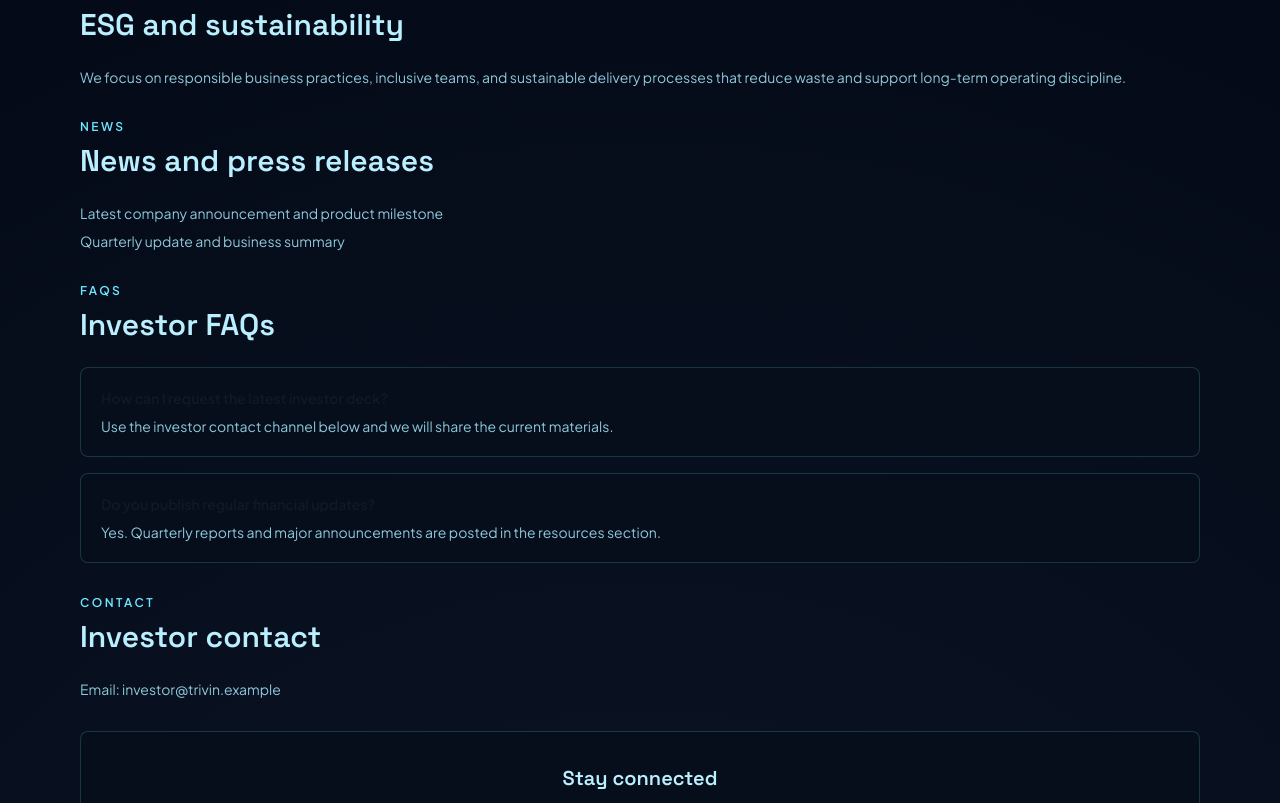
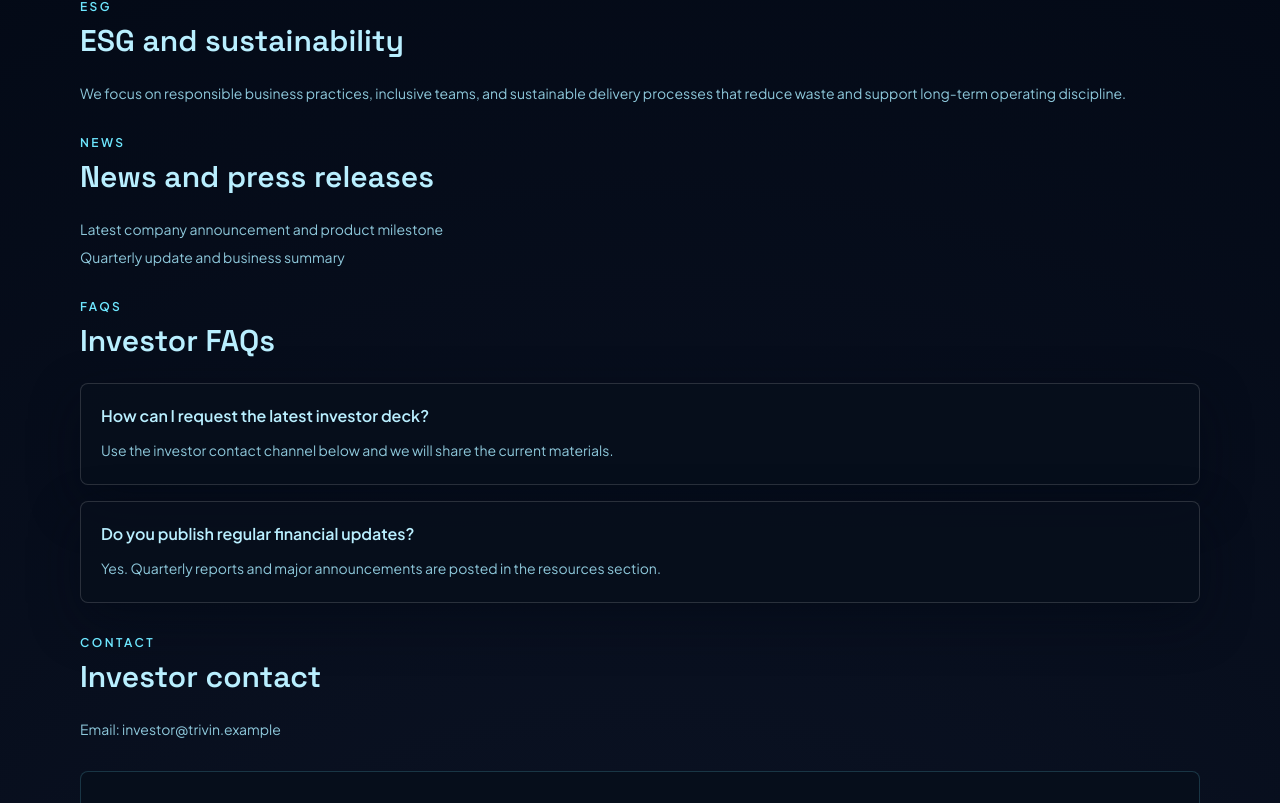
Before and after one commit to trivintech-dev/TrivinTech1, a React (Vite) app in the folder client/: page /investors in a window 1280 px wide. Shown: the part 2723-3526 px from the top of the page. Built offline with nearby package versions, Linux system fonts and the light colour scheme; no server answers.

Commit message:
Initial commit

```diff
--- a/client/src/admin/pageSchemas.js
+++ b/client/src/admin/pageSchemas.js
@@ -382,7 +382,7 @@ export const PAGE_SCHEMAS = {
   },
   investor: {
     label: "Investor",
-    description: "Investor relations overview, KPIs, reports, and FAQs.",
+    description: "Investor relations overview, KPIs, leadership team, reports, and FAQs.",
     sections: [
       { key: "hero", label: "Hero", kind: "single", fields: heroFields },
       {
@@ -396,7 +396,7 @@ export const PAGE_SCHEMAS = {
         ]
       },
       {
-        key: "investmentHighlights",
+        key: "highlights",
         label: "Investment highlights",
         kind: "list",
         itemTitle: (_item, index) => `Highlight ${index + 1}`,
@@ -405,7 +405,7 @@ export const PAGE_SCHEMAS = {
         columns: 1
       },
       {
-        key: "stats",
+        key: "kpis",
         label: "KPIs",
         kind: "list",
         itemTitle: (item) => item.label || "KPI",
@@ -416,11 +416,42 @@ export const PAGE_SCHEMAS = {
         key: "financialReports",
         label: "Financial reports",
         kind: "list",
-        itemTitle: (item) => item.label || "Report",
-        newItem: () => ({ label: "", href: "" }),
+        itemTitle: (item) => item.title || item.label || "Report",
+        newItem: () => ({ title: "", href: "" }),
         fields: [
-          { name: "label", label: "Label", type: "text" },
+          { name: "title", label: "Label", type: "text" },
           { name: "href", label: "Download URL", type: "text", full: true }
+        ]
+      },
+      {
+        key: "timeline",
+        label: "Growth timeline",
+        kind: "list",
+        itemTitle: (item) => item.year || "Milestone",
+        newItem: () => ({ year: "", description: "" }),
+        fields: [
+          { name: "year", label: "Year", type: "text" },
+          { name: "description", label: "Description", type: "textarea", rows: 2, full: true }
+        ],
+        columns: 1
+      },
+      {
+        key: "team",
+        label: "Leadership team",
+        kind: "list",
+        itemTitle: (item) => item.name || "Team member",
+        newItem: () => ({ name: "", title: "", role: "", imageUrl: "", imagePublicId: "" }),
+        fields: [
+          { name: "name", label: "Name", type: "text" },
+          { name: "title", label: "Title / role", type: "text" },
+          {
+            name: "imageUrl",
+            label: "Photo",
+            type: "image",
+            publicIdName: "imagePublicId",
+            uploadUrl: "/content/upload-image",
+            full: true
+          }
         ]
       },
       {
@@ -432,7 +463,85 @@ export const PAGE_SCHEMAS = {
         fields: faqFields,
         columns: 1
       },
-      { key: "contactCta", label: "Investor contact CTA", kind: "single", fields: ctaFields }
+      {
+        key: "marketOpportunity",
+        label: "Market opportunity",
+        kind: "single",
+        fields: [
+          { name: "subtitle", label: "Subtitle", type: "text" },
+          { name: "title", label: "Title", type: "text" },
+          { name: "body", label: "Body", type: "textarea", rows: 4, full: true }
+        ]
+      },
+      {
+        key: "productInnovation",
+        label: "Product innovation",
+        kind: "single",
+        fields: [
+          { name: "subtitle", label: "Subtitle", type: "text" },
+          { name: "title", label: "Title", type: "text" },
+          { name: "body", label: "Body", type: "textarea", rows: 4, full: true }
+        ]
+      },
+      {
+        key: "funding",
+        label: "Funding information",
+        kind: "single",
+        fields: [
+          { name: "subtitle", label: "Subtitle", type: "text" },
+          { name: "title", label: "Title", type: "text" },
+          { name: "body", label: "Body", type: "textarea", rows: 4, full: true }
+        ]
+      },
+      {
+        key: "investorResources",
+        label: "Investor resources",
+        kind: "list",
+        itemTitle: (item) => item.text || "Resource",
+        newItem: () => ({ text: "" }),
+        fields: [{ name: "text", label: "Resource", type: "text", full: true }],
+        columns: 1
+      },
+      {
+        key: "stock",
+        label: "Stock information",
+        kind: "single",
+        fields: [
+          { name: "subtitle", label: "Subtitle", type: "text" },
+          { name: "title", label: "Title", type: "text" },
+          { name: "body", label: "Body", type: "textarea", rows: 4, full: true }
+        ]
+      },
+      {
+        key: "esg",
+        label: "ESG and sustainability",
+        kind: "single",
+        fields: [
+          { name: "subtitle", label: "Subtitle", type: "text" },
+          { name: "title", label: "Title", type: "text" },
+          { name: "body", label: "Body", type: "textarea", rows: 4, full: true }
+        ]
+      },
+      {
+        key: "news",
+        label: "News and press",
+        kind: "list",
+        itemTitle: (item) => item.text || "News item",
+        newItem: () => ({ text: "" }),
+        fields: [{ name: "text", label: "Headline", type: "text", full: true }],
+        columns: 1
+      },
+      {
+        key: "finalCta",
+        label: "Final CTA",
+        kind: "single",
+        fields: [
+          { name: "heading", label: "Heading", type: "text", full: true },
+          { name: "body", label: "Body", type: "textarea", rows: 3, full: true },
+          { name: "ctaLabel", label: "Button label", type: "text" },
+          { name: "ctaHref", label: "Button link", type: "text" }
+        ]
+      }
     ]
   },
   blog: {
--- a/client/src/pages/Investor.jsx
+++ b/client/src/pages/Investor.jsx
@@ -39,9 +39,9 @@ const fallbacks = {
     { year: "2023", description: "Reached a stronger recurring revenue mix and larger delivery capacity." }
   ],
   team: [
-    { name: "Aisha Khan", title: "CEO" },
-    { name: "Ravi Patel", title: "Head of Engineering" },
-    { name: "Maya Chen", title: "Design Lead" }
+    { name: "Aisha Khan", title: "CEO", imageUrl: "", imagePublicId: "" },
+    { name: "Ravi Patel", title: "Head of Engineering", imageUrl: "", imagePublicId: "" },
+    { name: "Maya Chen", title: "Design Lead", imageUrl: "", imagePublicId: "" }
   ],
   faqs: [
     {
@@ -190,19 +190,25 @@ const Investor = () => {
               const photo = person.imageUrl || person.photo || person.avatar;
               const initials = (person.name || "")
                 .split(" ")
+                .filter(Boolean)
                 .map((part) => part[0])
-                .join("");
+                .join("")
+                .slice(0, 2)
+                .toUpperCase();
 
               return (
-                <div key={person.name} className="rounded-lg border border-gray-100 bg-white p-6 text-center">
-                  <div className="mx-auto mb-3 flex h-20 w-20 items-center justify-center overflow-hidden rounded-full bg-slate-100">
+                <div
+                  key={person.name}
+                  className="rounded-lg border border-gray-100/15 bg-white p-6 text-center shadow-sm"
+                >
+                  <div className="mx-auto mb-3 flex h-24 w-24 items-center justify-center overflow-hidden rounded-full border border-gray-100/15 bg-mist">
                     {photo ? (
                       <img src={photo} alt={person.name} className="h-full w-full object-cover" />
                     ) : (
-                      <span className="text-sm font-semibold">{initials}</span>
+                      <span className="text-sm font-semibold text-ink">{initials || "?"}</span>
                     )}
                   </div>
-                  <h4 className="font-semibold">{person.name}</h4>
+                  <h4 className="font-heading font-semibold text-ink">{person.name}</h4>
                   <p className="mt-1 text-sm text-gray-600">{person.title || person.role}</p>
                 </div>
               );
@@ -255,11 +261,11 @@ const Investor = () => {
 
         <section id="faqs" className="mb-8">
           <SectionHeading subtitle="FAQs" title="Investor FAQs" />
-          <div className="space-y-4 text-sm text-gray-600">
+          <div className="space-y-4">
             {faqs.map((item) => (
-              <div key={item.question} className="rounded-lg border border-gray-100 bg-white p-5">
-                <p className="font-semibold text-gray-900">{item.question}</p>
-                <p className="mt-2">{item.answer}</p>
+              <div key={item.question} className="rounded-lg border border-gray-100/15 bg-white p-5 shadow-sm">
+                <p className="font-semibold text-ink">{item.question}</p>
+                <p className="mt-2 text-sm leading-7 text-gray-600">{item.answer}</p>
               </div>
             ))}
           </div>
```
Also changed, not shown: 1 other file (tests, documents, lock files or other folders).
